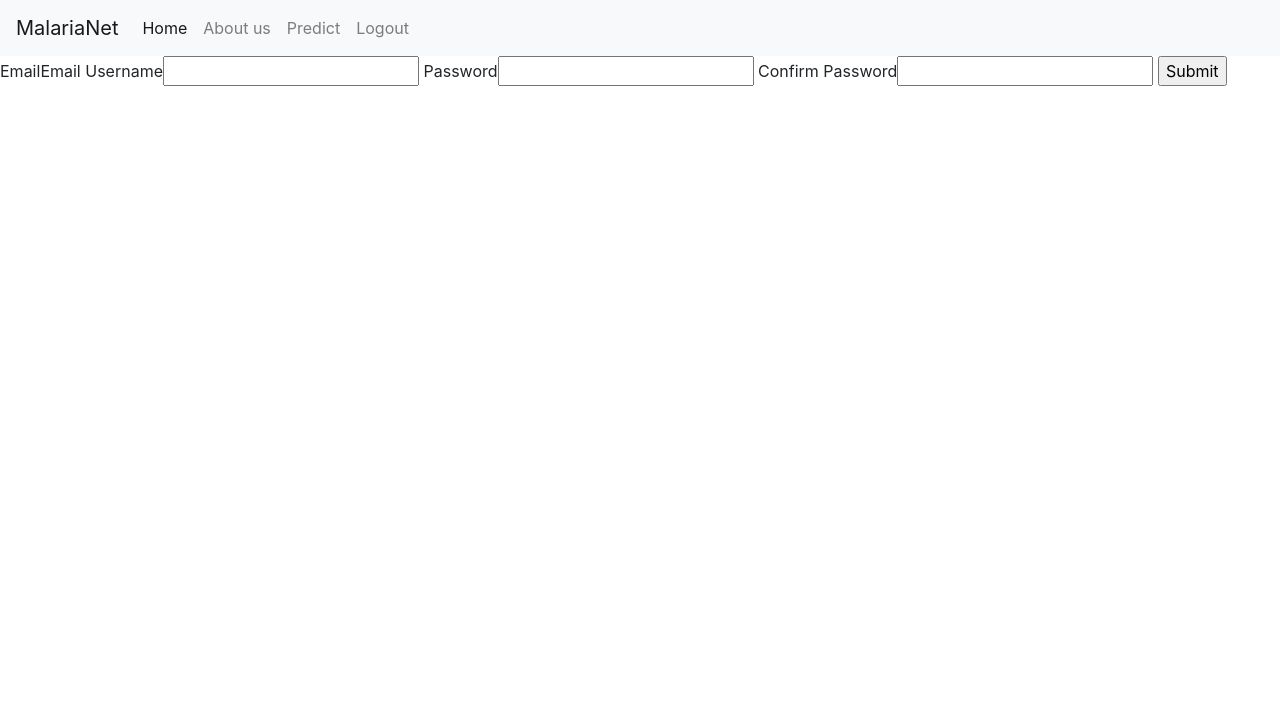
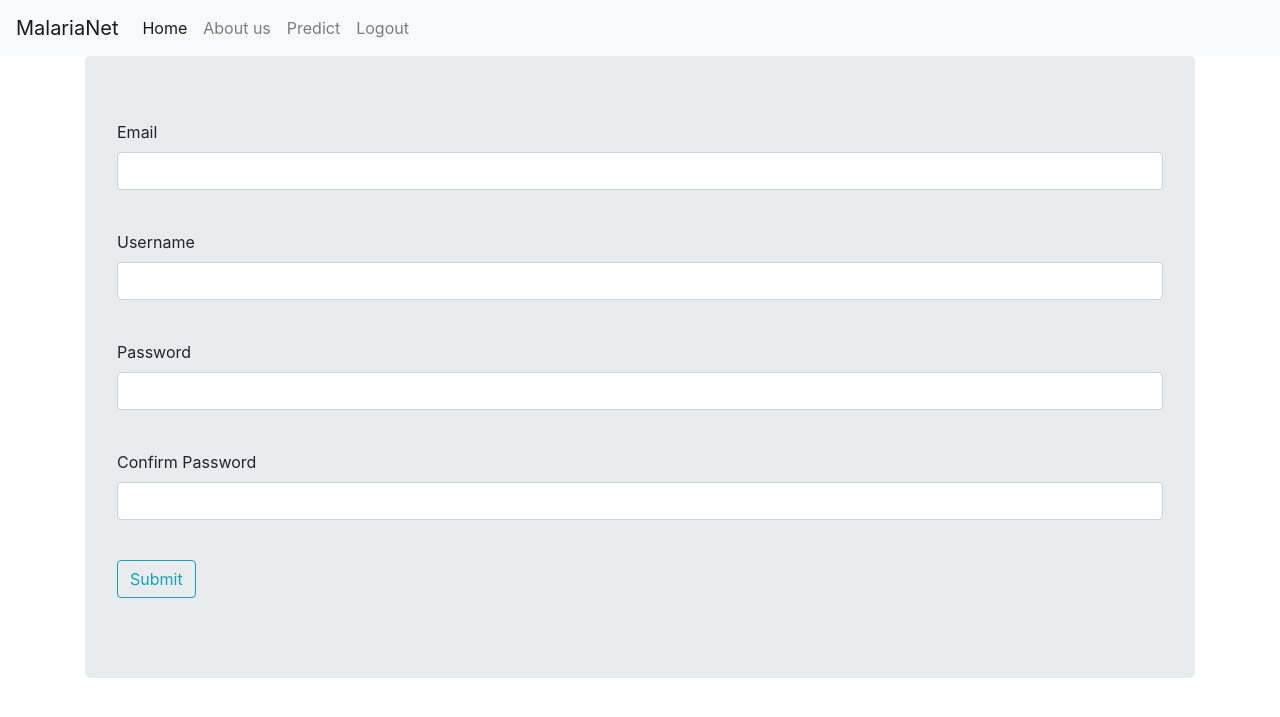
Before and after one commit to gauravc6/malarianet, a Flask app: page /register in a window 1280 px wide. Shown: the top 717 px of the page. Run offline with Flask 2, Linux system fonts and the light colour scheme; the visitor is signed in with stand-in values (Sample User, id 1); some libraries are stand-ins or nearby versions.

Commit message:
Improved login/register page

```diff
--- a/malarianet/templates/register.html
+++ b/malarianet/templates/register.html
@@ -1,11 +1,32 @@
 {%extends "base.html"%}
 {% block content %}
 <form method="post">
-  {{form.email.label}}{{form.email.label()}}
-  {{form.username.label}}{{form.username()}}
-  {{form.password.label}}{{form.password()}}
-  {{form.pass_confirm.label}}{{form.pass_confirm()}}
-  {{form.submit()}}
+  <div class="container">
+    <div class="jumbotron">
+    <form class="form-group" method="post">
+      {{form.hidden_tag()}}
+      <div class="form-group">
+        {{form.email.label(class="form-control-label")}}<br>
+        {{form.email(class="form-control form-contol-lg")}}<br>
+      </div>
+      <div class="form-group">
+        {{form.username.label(class="form-control-label")}}<br>
+        {{form.username(class="form-control form-contol-lg")}}<br>
+      </div>
+      <div class="form-group">
+        {{form.password.label(class="form-control-label")}}<br>
+        {{form.password(class="form-control form-contol-lg")}}<br>
+      </div>
+      <div class="form-group">
+        {{form.pass_confirm.label(class="form-control-label")}}<br>
+        {{form.pass_confirm(class="form-control form-contol-lg")}}<br>
+      </div>
+      <div class="form-group">
+        {{form.submit(class="btn btn-outline-info")}}
+      </div>
+
+    </form>
+        </div>
 </form>
 
 {% endblock %}
```
Also changed, not shown: malarianet/templates/login.html (+18 -5 lines).
